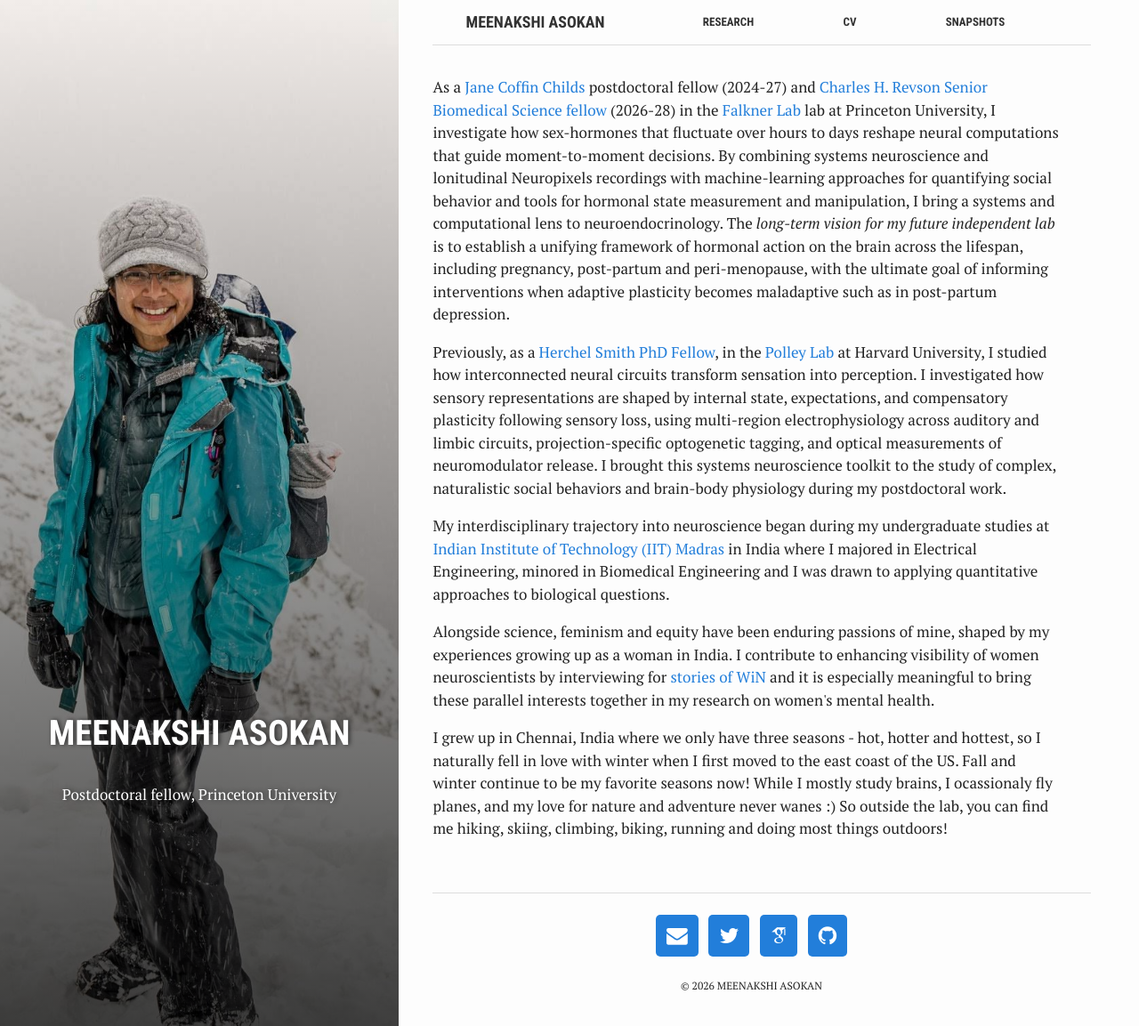
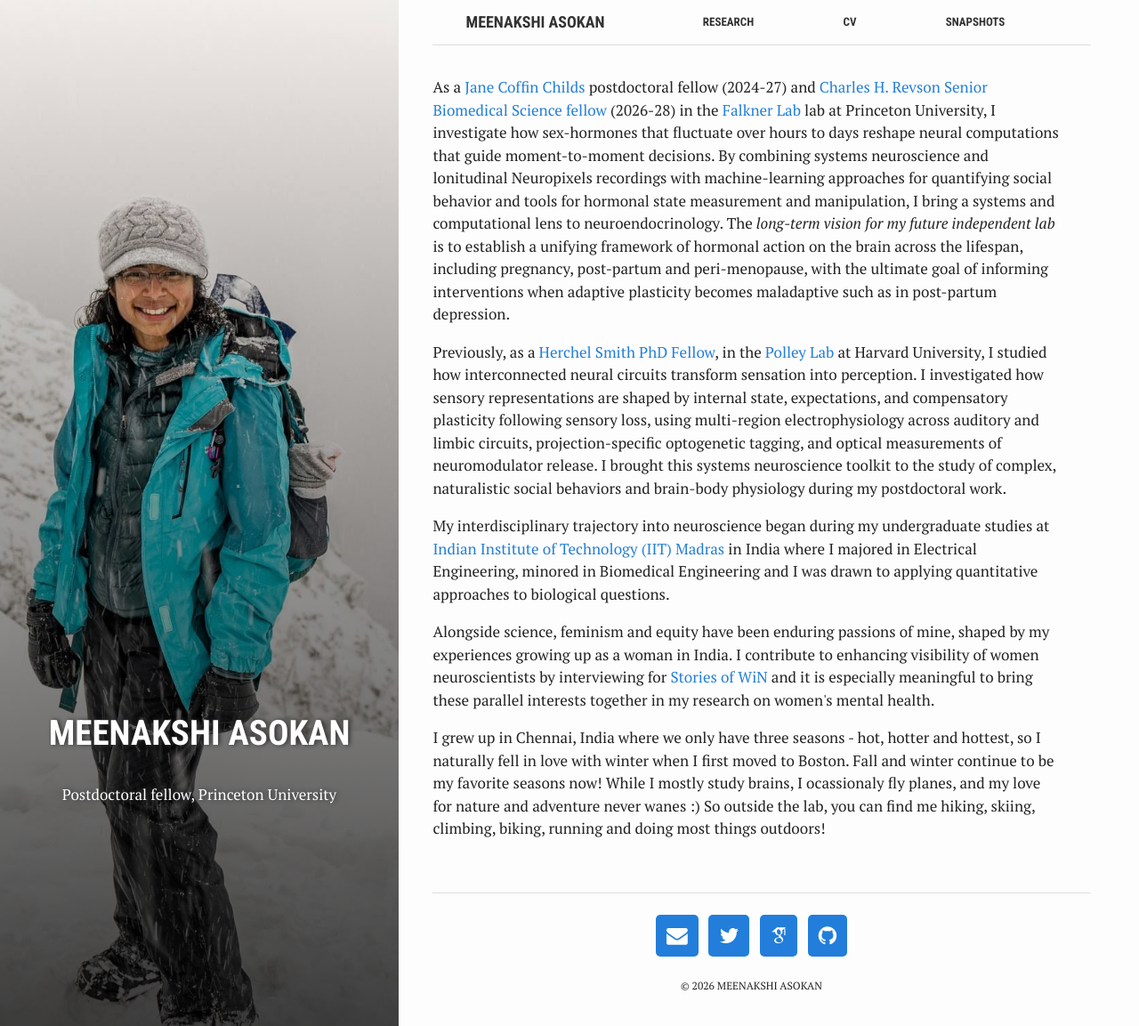
Before and after one commit to Meenakshi-Asokan/Meenakshi-Asokan.github.io, a Jekyll site: the page built from index.html, in a window 1280 px wide and 1153 px high. Shown: the whole window at 89% size. Built offline with Jekyll 4.4.1, drawn with Linux system fonts in a browser that asks for light colours; nearby versions of some CDN libraries; some web fonts are replaced; library files that are not in the unit come from our copies.

Commit message:
Correct capitalization and location in index.html

```diff
--- a/index.html
+++ b/index.html
@@ -30,11 +30,11 @@ summary: "Postdoctoral fellow, Princeton University"
 </p>
 <p>
   Alongside science, feminism and equity have been enduring passions of mine, shaped by my experiences growing up as a woman in India.
-  I contribute to enhancing visibility of women neuroscientists by interviewing for <a href="https://www.storiesofwin.org/">stories of WiN</a>
+  I contribute to enhancing visibility of women neuroscientists by interviewing for <a href="https://www.storiesofwin.org/">Stories of WiN</a>
   and it is especially meaningful to bring these parallel interests together in my research on women's mental health.
 </p>
 <p>
-  I grew up in Chennai, India where we only have three seasons - hot, hotter and hottest, so I naturally fell in love with winter when I first moved to the east coast of the US.
+  I grew up in Chennai, India where we only have three seasons - hot, hotter and hottest, so I naturally fell in love with winter when I first moved to Boston.
   Fall and winter continue to be my favorite seasons now! While I mostly study brains, I ocassionaly fly planes, and my love for nature and adventure never wanes :)
   So outside the lab, you can find me hiking, skiing, climbing, biking, running and doing most things outdoors!
 </p>
```
